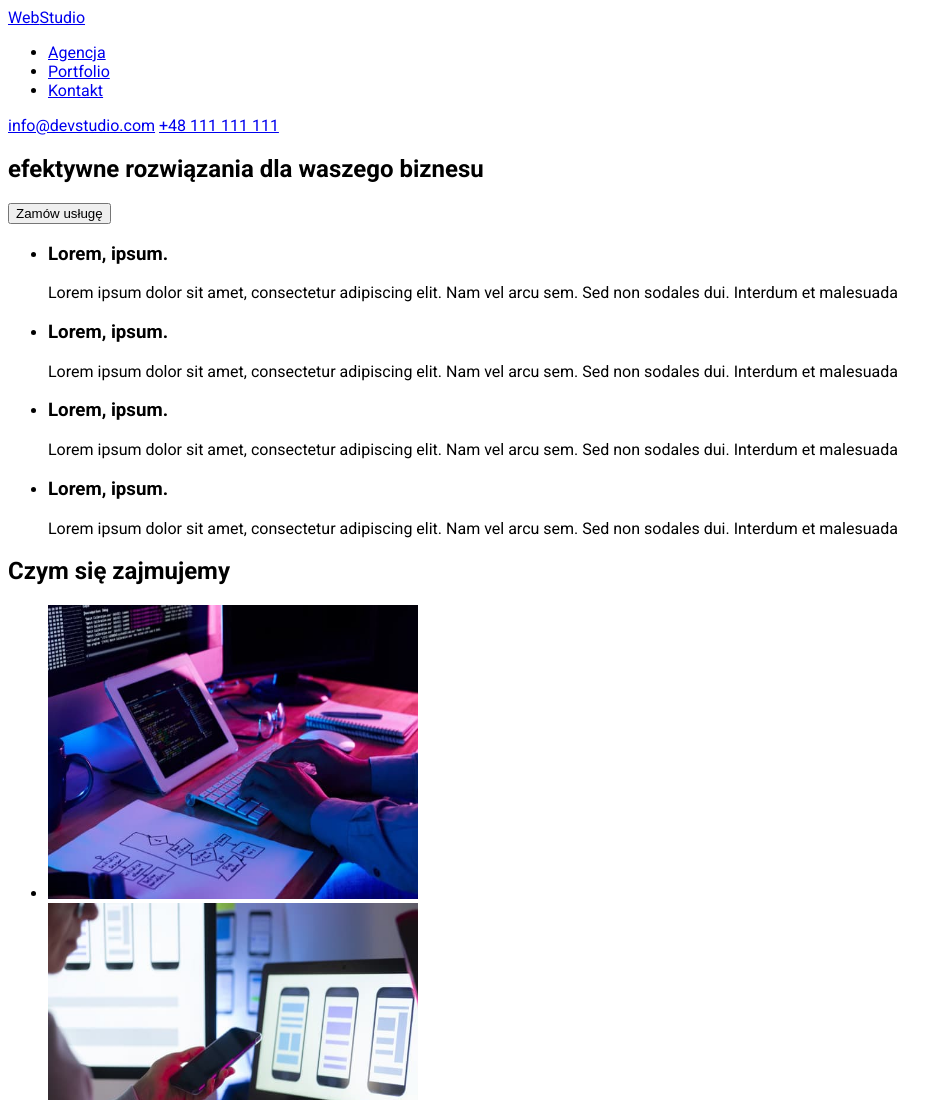
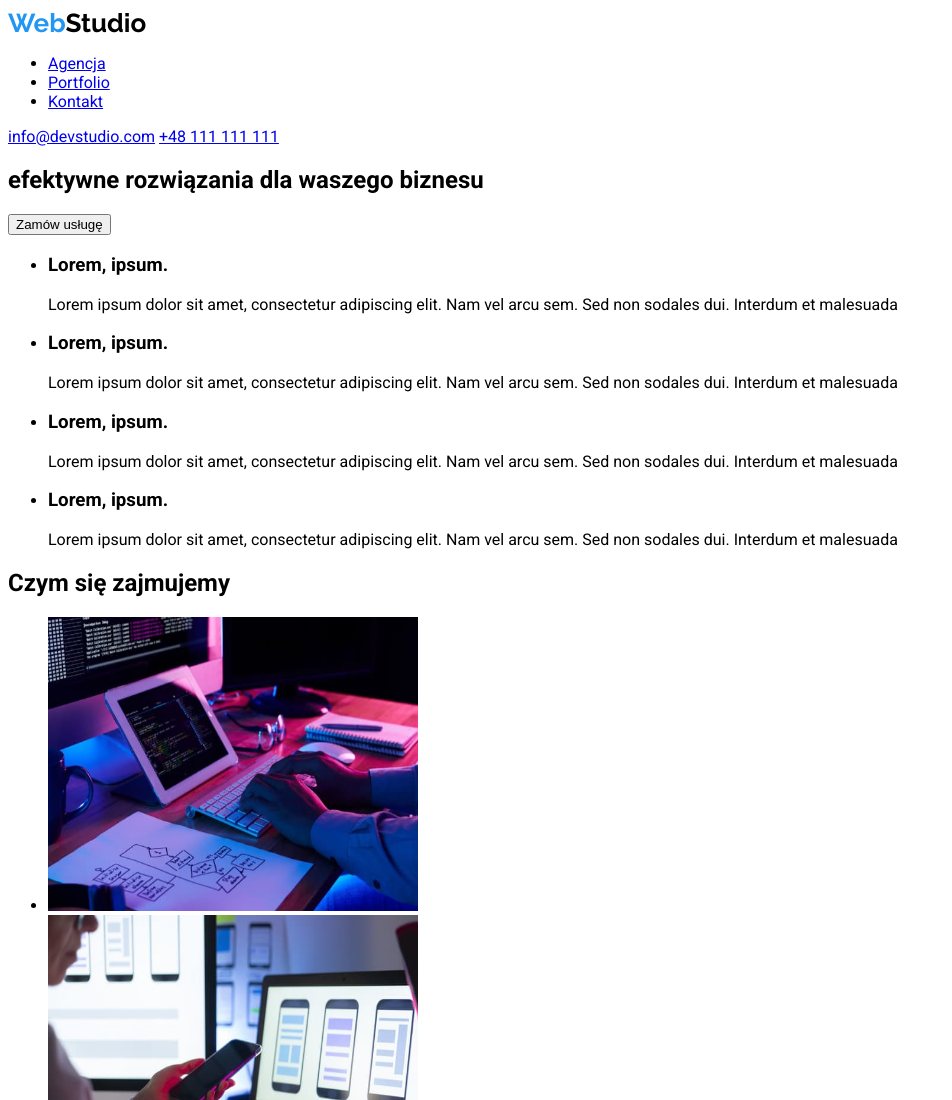
Before and after one commit to michalmazurdev/goit-markup-hw-02, a plain HTML site: page index.html in a window 1280 px wide. Shown: the top 1100 px of the page, without its empty margins (0-952 px from the left). Drawn offline with Linux system fonts and the light colour scheme; files that its build step writes are made by us from their sources.

Commit message:
added style to logo

```diff
--- a/css/styles.css
+++ b/css/styles.css
@@ -7,7 +7,8 @@ body {
   font-size: 26px;
   line-height: 1.17;
   color: #000000;
+  text-decoration: none;
 }
 .logo-color {
-  color: "#2196F3";
+  color: #2196f3;
 }
--- a/index.html
+++ b/index.html
@@ -12,11 +12,11 @@
       rel="stylesheet"
     />
     <!-- end of google fonts -->
-    <link rel="stylesheet" href="./style/styles.css" />
+    <link rel="stylesheet" href="./css/styles.css" />
   </head>
   <body>
     <header>
-      <a href="#"><span>Web</span>Studio</a>
+      <a class="logo" href="#"><span class="logo-color">Web</span>Studio</a>
       <nav>
         <ul>
           <li><a href="index.html"> Agencja </a></li>
```
Also changed, not shown: portfolio.html (+1 -1 lines).
